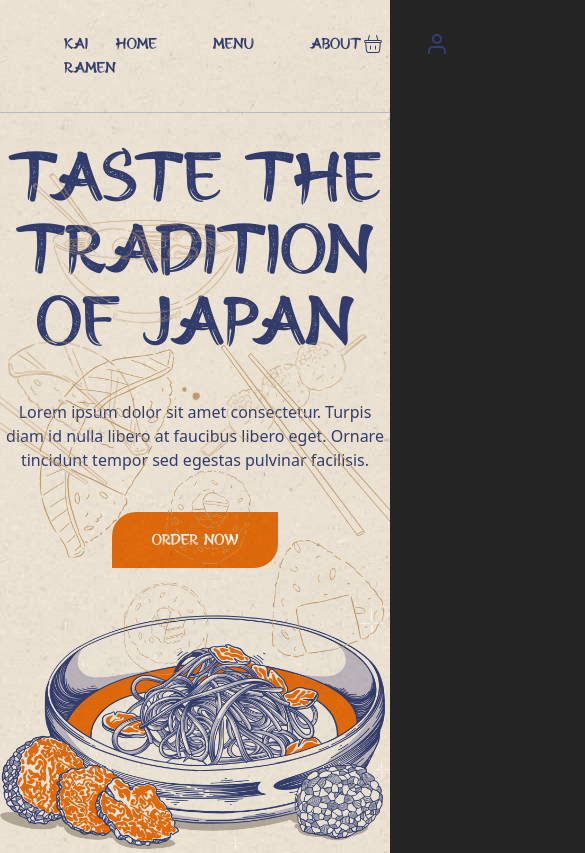
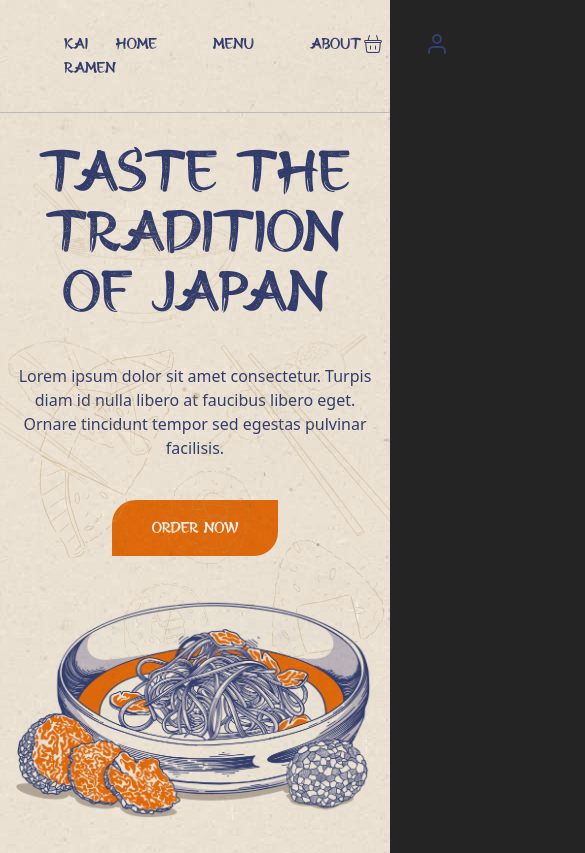
Before and after one commit to thedudeontitan/kai-ramen, a React (Vite) app: page / in a window 390 px wide. Shown: the top 853 px of the page, 585 px wide, since content can reach past the window. Built offline with nearby package versions, Linux system fonts and the light colour scheme.

Commit message:
fixed responsiveness for mobile

```diff
--- a/src/pages/Home.tsx
+++ b/src/pages/Home.tsx
@@ -18,19 +18,19 @@ export default function Home() {
 
   return (
     <div className="">
-      <div className="flex flex-col justify-center items-center pt-36 overflow-x-hidden">
+      <div className="flex flex-col justify-center items-center pt-36 overflow-x-hidden mx-4">
         <div className="absolute top-40 left-0 overflow-x-clip">
           <div className="-ml-16">
-            <img src="/bg_doodle.png" className="w-[60vh]" />
+            <img src="/bg_doodle.png" className="w-[60vh] opacity-40 lg:opacity-100" />
           </div>
         </div>
         <div className="absolute top-80 right-0 overflow-x-hidden">
           <div className="-mr-10">
-            <img src="/bg_doodle1.png" className="w-[50vh]" />
+            <img src="/bg_doodle1.png" className="w-[50vh] opacity-40 lg:opacity-100" />
           </div>
         </div>
         <div className="flex flex-col items-center gap-y-10">
-          <p className="text-7xl lg:w-[100vh] text-center">
+          <p className="text-6xl lg:text-7xl lg:w-[100vh] text-center">
             Taste The Tradition Of Japan
           </p>
           <p className=" lg:w-[80vh] text-center font-sans">
--- a/src/pages/Testimonial.tsx
+++ b/src/pages/Testimonial.tsx
@@ -1,10 +1,10 @@
 export default function Testimonial() {
   return (
-    <div className="flex flex-col items-center">
+    <div className="flex flex-col items-center lg:-mb-40">
       <p className="text-5xl mt-14 mb-10">Testimonial</p>
-      <div className="relative left-80">
+      <div className="relative lg:left-80">
         <img src="public/man.svg" alt="" />
-        <div className="absolute top-10 left-14 w-80 text-sm">
+        <div className="absolute top-6 left-12 w-64 text-xs lg:top-10 lg:left-14 lg:w-80 lg:text-sm">
           <p>
             “I had a great experience dining at this fancy Japanese restaurant.
             The menu was diverse and had a good variety of seafood.”
@@ -12,9 +12,9 @@ export default function Testimonial() {
           <p>- Zachery, Sous Chef, Stars</p>
         </div>
       </div>
-      <div className="relative right-80 -top-40">
+      <div className="relative lg:right-80 lg:-top-40">
         <img src="public/women.svg" alt="" />
-        <div className="absolute top-10 left-32 w-80 text-sm">
+        <div className="absolute top-8 left-24 w-64 text-xs lg:top-10 lg:left-32 lg:w-80 lg:text-sm">
           <p>
             “I highly recommend the tempura at this restaurant, it was crispy
             and perfectly seasoned.”
```
